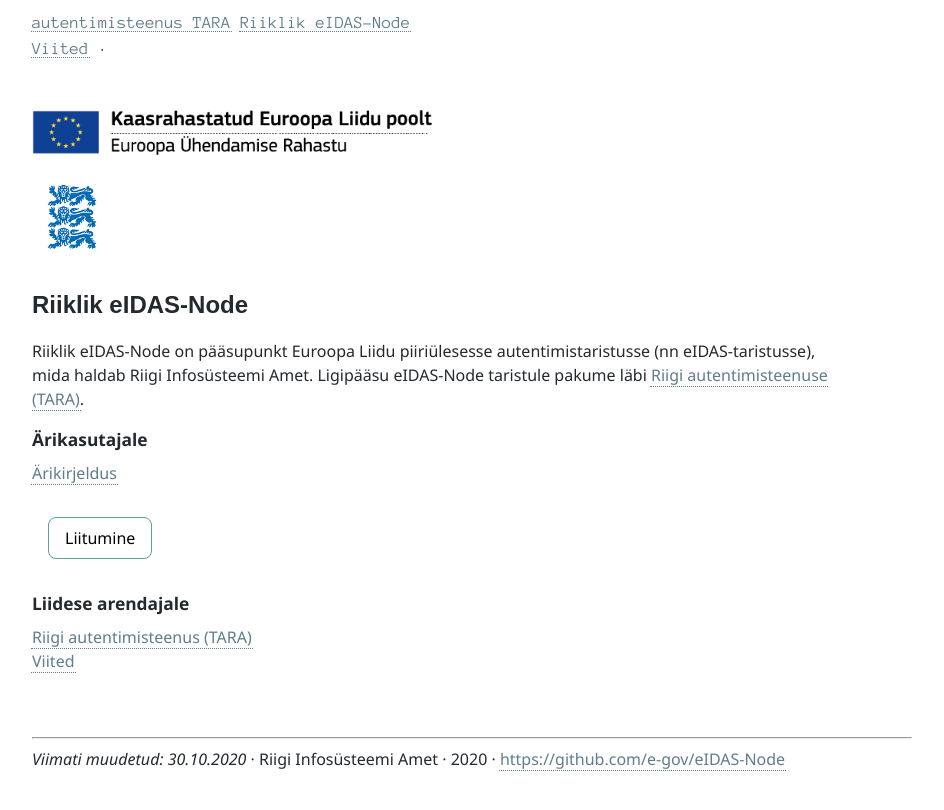
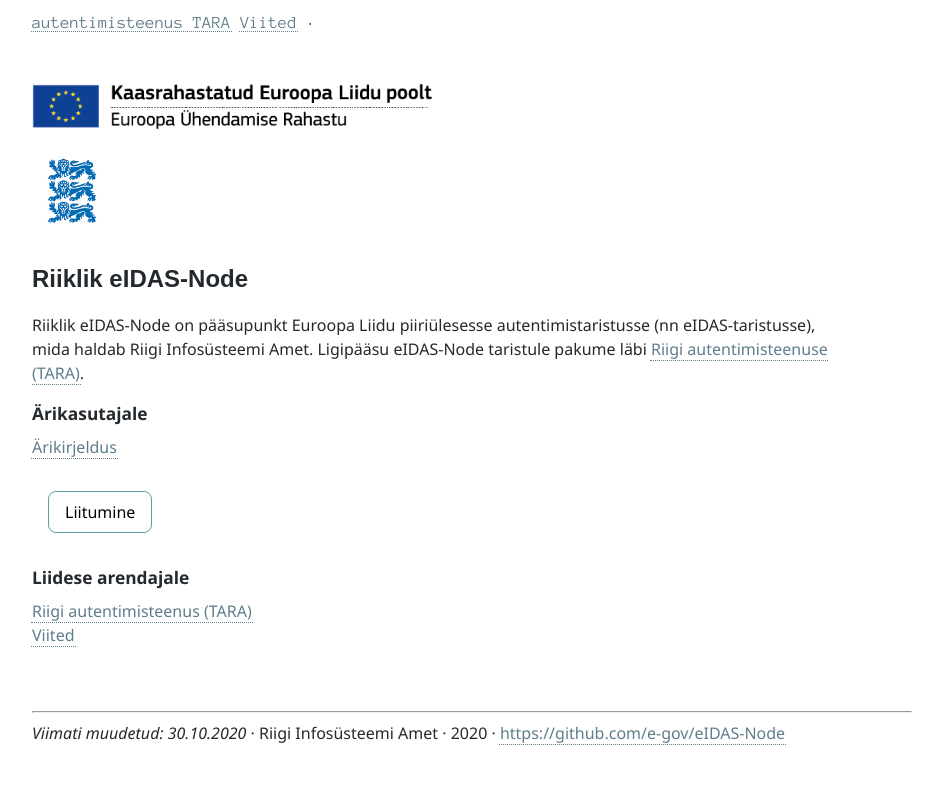
Before and after one commit to e-gov/eIDAS-Node, a Jekyll site: the page built from index.md, in a window 1280 px wide. Shown: the top 810 px of the page, without its empty margins (0-944 px from the left). Built offline with Jekyll 4.4.1, drawn with Linux system fonts in a browser that asks for light colours.

Commit message:
Update Pais.html

```diff
--- a/_includes/Pais.html
+++ b/_includes/Pais.html
@@ -1,6 +1,5 @@
 <p class='pais'>
   <a href='https://e-gov.github.io/TARA-Doku/'>autentimisteenus TARA</a>
-  <a href='{{ site.baseurl }}'>Riiklik eIDAS-Node</a><br>
   <a href='{{ site.baseurl }}/Viited'>Viited</a> ·
 </p>
 <p>&nbsp;</p>
```
